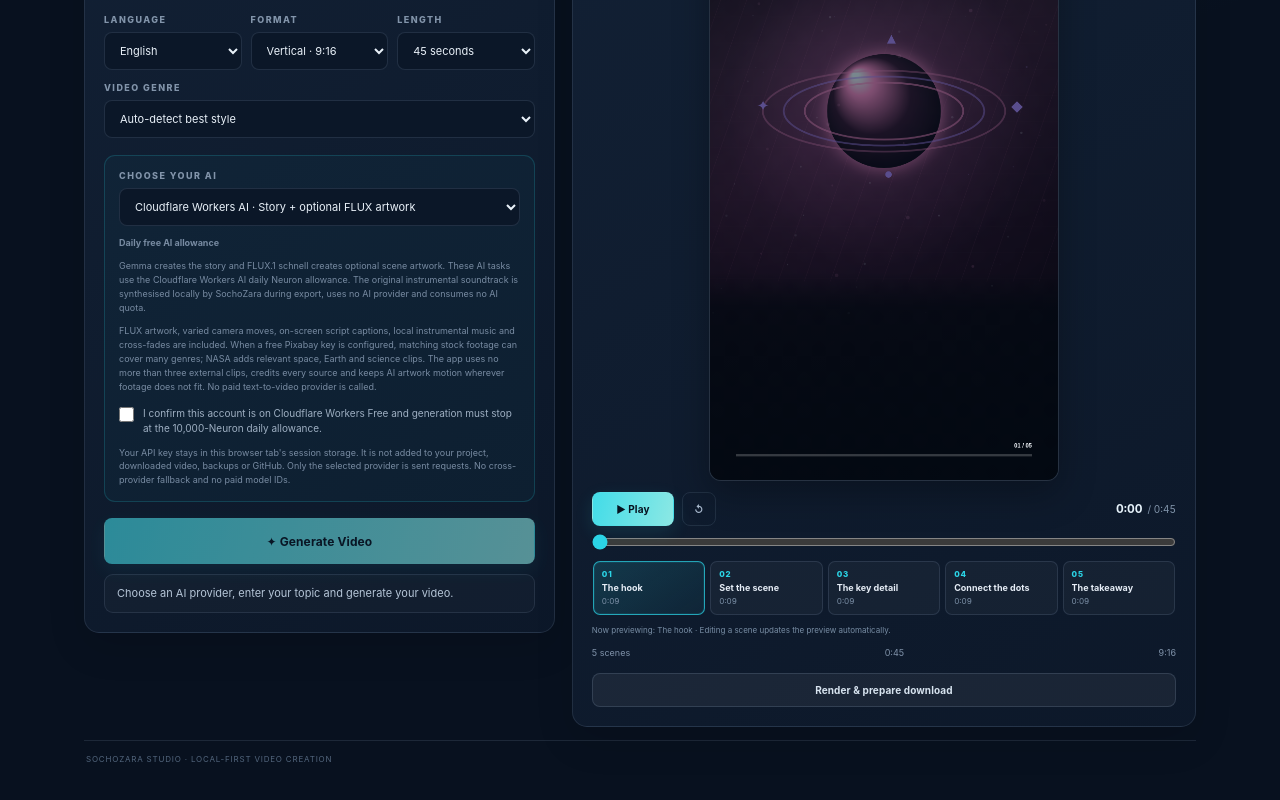
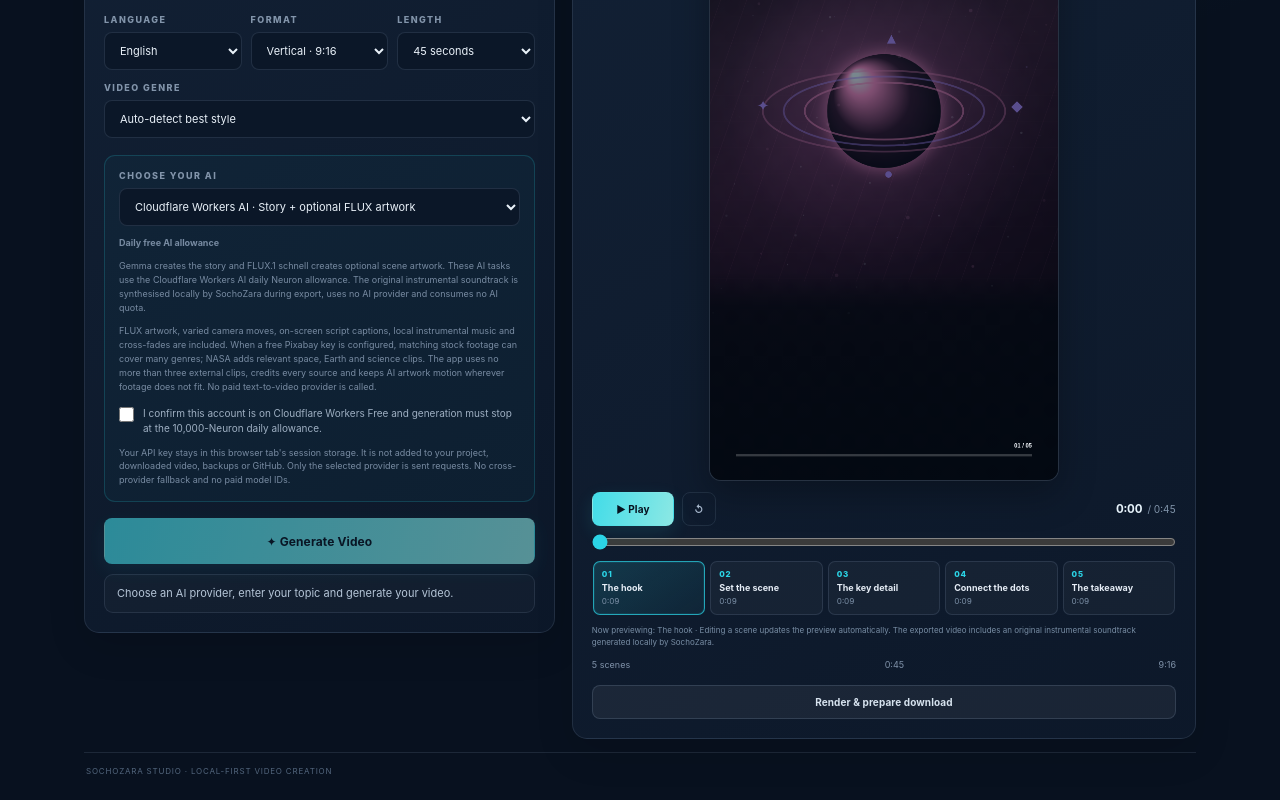
Before and after one commit to narayananagapuri25/VideoMaker, a React (Vite) app: page / in a window 1280 px wide. Shown: the part 444-1244 px from the top of the page. Built offline with nearby package versions, Linux system fonts and the light colour scheme.

Commit message:
Explain that exported video receives local soundtrack

```diff
--- a/src/components/PlaybackTimeline.tsx
+++ b/src/components/PlaybackTimeline.tsx
@@ -296,7 +296,7 @@ export default function PlaybackTimeline({
           );
         })}
       </div>
-      <div className="timeline-footnote">{activeScene ? "Now previewing: " + activeScene.title : "Add a scene to start previewing"} · Editing a scene updates the preview automatically.</div>
+      <div className="timeline-footnote">{activeScene ? "Now previewing: " + activeScene.title : "Add a scene to start previewing"} · Editing a scene updates the preview automatically.{!voiceAudioDataUrl ? " The exported video includes an original instrumental soundtrack generated locally by SochoZara." : ""}</div>
     </div>
   );
 }
```
